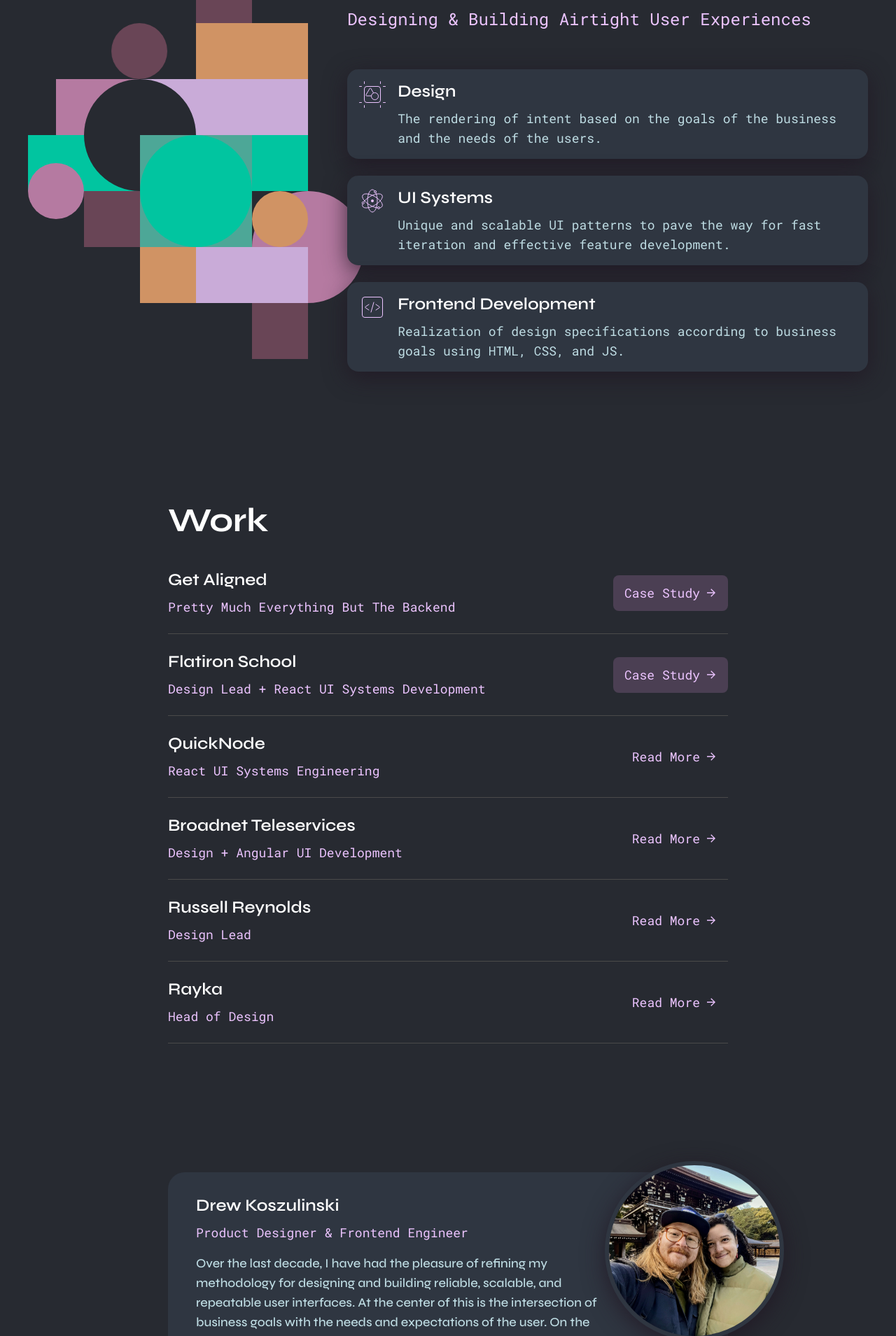
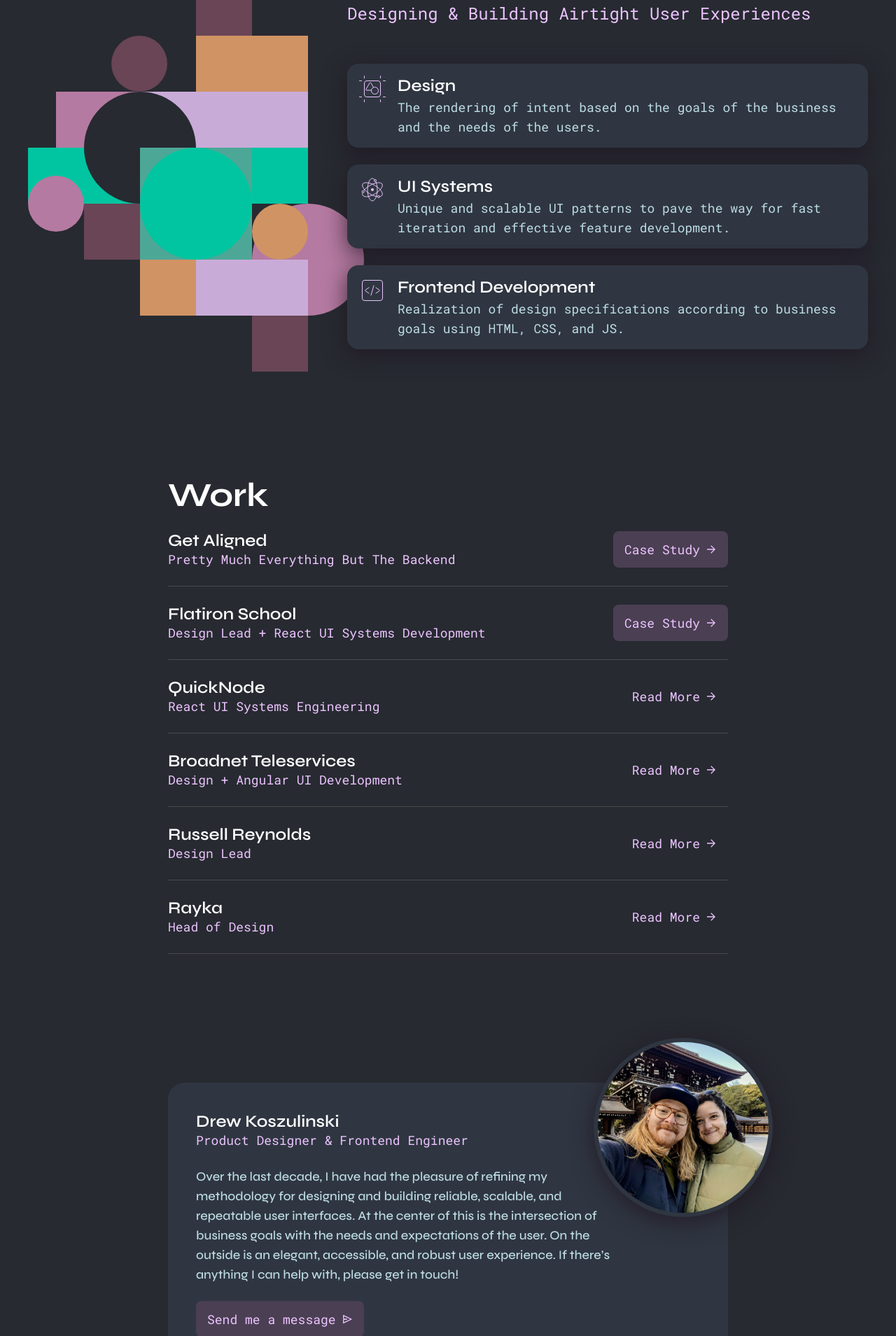
Before and after one commit to drewkoszulinski/dkosco-2024, a Next.js app: page / in a window 1280 px wide. Shown: the part 151-2060 px from the top of the page at 70% size. Built offline with nearby package versions, Linux system fonts and the light colour scheme.

Commit message:
finished first mobile responsive pass

```diff
--- a/src/app/components/BioSection/BioSection.tsx
+++ b/src/app/components/BioSection/BioSection.tsx
@@ -7,38 +7,39 @@
   return (
     <div
       className={classNames(
-        "flex flex-col w-full max-w-[50rem] py-8 pl-10 pr-36 bg-[var(--color-bg-secondary)] mx-auto rounded-xxl relative"
+        "flex flex-col gap-y-6 w-full max-w-[50rem] py-6 lg:py-10 pl-6 lg:pl-10 pr-6 lg:pr-36 bg-[var(--color-bg-secondary)] mx-auto rounded-xxl relative"
       )}
     >
-      <div className={classNames("mb-8")}>
-        <div className={classNames("mb-4")}>
-          <Text size="lg" as="h3">
-            Drew Koszulinski
-          </Text>
-          <Text color="highlight" as="h4" isMono>
-            Product Designer & Frontend Engineer
-          </Text>
-        </div>
-        <Text color="secondary">
-          Over the last decade, I have had the pleasure of refining my
-          methodology for designing and building reliable, scalable, and
-          repeatable user interfaces. At the center of this is the intersection
-          of business goals with the needs and expectations of the user. On the
-          outside is an elegant, accessible, and robust user experience. If
-          there’s anything I can help with, please get in touch!
-        </Text>
-      </div>
       <div
         className={classNames(
-          "absolute -top-4 -right-20 w-64 h-64 shadow-lg rounded-full bg-[var(--color-bg-secondary)] overflow-hidden border-[6px] border-[var(--color-bg-secondary)]"
+          "relative lg:absolute mx-auto -mt-28 lg:mt-0 lg:-top-16 lg:-right-16 mb-4 w-64 h-64 max-w-full shadow-lg rounded-full bg-[var(--color-bg-secondary)] overflow-hidden border-[6px] border-[var(--color-bg-secondary)]"
         )}
       >
         <Image
           src="/bio-image.png"
-          fill
+          width={256}
+          height={256}
           alt="A photo of Drew Koszulinski and his wife, product designer Zoë Knight"
         />
       </div>
+      <div className={classNames("w-full")}>
+        <div className={classNames("-mb-3")}>
+          <Text size="lg" as="h3">
+            Drew Koszulinski
+          </Text>
+        </div>
+        <Text color="highlight" as="h4" isMono>
+          Product Designer & Frontend Engineer
+        </Text>
+      </div>
+      <Text color="secondary">
+        Over the last decade, I have had the pleasure of refining my methodology
+        for designing and building reliable, scalable, and repeatable user
+        interfaces. At the center of this is the intersection of business goals
+        with the needs and expectations of the user. On the outside is an
+        elegant, accessible, and robust user experience. If there’s anything I
+        can help with, please get in touch!
+      </Text>
       <Button
         href="https://drew61.typeform.com/to/dysVVM?typeform-source=dkos.co"
         label="Send me a message"
--- a/src/app/components/Button/Button.tsx
+++ b/src/app/components/Button/Button.tsx
@@ -34,7 +34,7 @@
     <>
       <div
         className={classNames(
-          "inline-flex gap-2 justify-center text-center items-center"
+          "inline-flex gap-2 justify-center text-center items-center text-[1rem] leading-[1.5rem] md:text-md"
         )}
       >
         {props.leftAccessory ? (
--- a/src/app/components/HeroAnimation/HeroAnimation.module.css
+++ b/src/app/components/HeroAnimation/HeroAnimation.module.css
@@ -1,12 +1,10 @@
 .animation-wrapper {
-  width: 46rem;
+  width: 30rem;
   height: 35rem;
-  /* opacity: 0.8; */
-  z-index: -10;
-  /* margin-right: 4rem; */
-  /* margin-left: 2rem; */
-  margin-top: 4rem;
-  position: relative;
+  z-index: 0;
+  position: absolute;
+  bottom: -2rem;
+  left: 0;
 
   .shape {
     position: absolute;
@@ -146,7 +144,7 @@
     left: var(--dimension-4);
     border-radius: var(--radius-full);
     animation-name: shape-13;
-    z-index: -10;
+    /* z-index: -10; */
     transform-origin: top left;
   }
 
@@ -181,7 +179,6 @@
     top: var(--dimension-4);
     left: var(--dimension-4);
     border-radius: var(--radius-full);
-    z-index: -20;
     animation-name: shape-17;
   }
 }
@@ -312,3 +309,13 @@
     transform: scale(0.5,0.5);
   }
 }
+
+@media (max-width: 1024px) {
+  .animation-wrapper {
+    opacity: 0.6;
+    bottom: -20rem;
+    right: -8rem;
+    left: auto;
+    transform: rotateY(180deg);
+  }
+}
--- a/src/app/components/HeroAnimation/HeroAnimation.tsx
+++ b/src/app/components/HeroAnimation/HeroAnimation.tsx
@@ -1,5 +1,6 @@
 import classNames from "classnames";
 import styles from "./HeroAnimation.module.css";
+import { Text } from "../Text";
 
 export const HeroAnimation = () => {
   return (
@@ -11,17 +12,17 @@
       <div className={classNames(styles["shape"], styles["shape-5a"])}></div>
       <div className={classNames(styles["shape"], styles["shape-5b"])}></div>
       <div className={classNames(styles["shape"], styles["shape-6"])}></div>
+      <div className={classNames(styles["shape"], styles["shape-17"])}></div>
+      <div className={classNames(styles["shape"], styles["shape-13"])}></div>
       <div className={classNames(styles["shape"], styles["shape-7"])}></div>
       <div className={classNames(styles["shape"], styles["shape-8"])}></div>
       <div className={classNames(styles["shape"], styles["shape-9"])}></div>
       <div className={classNames(styles["shape"], styles["shape-10"])}></div>
       <div className={classNames(styles["shape"], styles["shape-11"])}></div>
       <div className={classNames(styles["shape"], styles["shape-12"])}></div>
-      <div className={classNames(styles["shape"], styles["shape-13"])}></div>
       <div className={classNames(styles["shape"], styles["shape-14"])}></div>
       <div className={classNames(styles["shape"], styles["shape-15"])}></div>
       <div className={classNames(styles["shape"], styles["shape-16"])}></div>
-      <div className={classNames(styles["shape"], styles["shape-17"])}></div>
     </div>
   );
 };
--- a/src/app/components/HomepageCard/HomepageCard.tsx
+++ b/src/app/components/HomepageCard/HomepageCard.tsx
@@ -12,14 +12,14 @@
   return (
     <div
       className={classNames(
-        "flex gap-x-4 bg-[var(--color-bg-secondary)] rounded-xl p-4 shadow-lg"
+        "flex gap-x-4 bg-[var(--color-bg-secondary)] rounded-xl p-4 shadow-lg z-40"
       )}
     >
       <Icon name={props.iconName} color="highlight" size={40} />
       <div className={classNames("flex flex-col w-full")}>
-        <Text size="lg" useBottomMargin={false}>
-          {props.cardTitle}
-        </Text>
+        <div className="-mb-2">
+          <Text size="lg">{props.cardTitle}</Text>
+        </div>
         <Text color="secondary" isMono>
           {props.cardBody}
         </Text>
--- a/src/app/components/Text/Text.tsx
+++ b/src/app/components/Text/Text.tsx
@@ -19,9 +19,9 @@
   return (
     <Tag
       className={classNames("max-w-full", {
-        "text-xl": size === "xl",
-        "text-lg mb-2": size === "lg",
-        "text-md font-medium": size === "md",
+        "text-[2.5rem] leading-[2.625rem] md:text-xl": size === "xl",
+        "text-[1.5rem] leading-[2rem] md:text-lg mb-2": size === "lg",
+        "text-[1rem] leading-[1.5rem] md:text-md font-medium": size === "md",
         "text-sm font-medium": size === "sm",
         "font-bold": size === "xl" && !props.isMono,
         "font-semibold": size === "lg" && !props.isMono,
--- a/src/app/components/WorkListItem/WorkListItem.tsx
+++ b/src/app/components/WorkListItem/WorkListItem.tsx
@@ -17,9 +17,11 @@
       )}
     >
       <div className={classNames("flex flex-col w-full")}>
-        <Text size="lg" as="h4">
-          {props.title}
-        </Text>
+        <div className={classNames("-mb-3")}>
+          <Text size="lg" as="h4">
+            {props.title}
+          </Text>
+        </div>
         <Text as="h5" color="highlight" isMono>
           {props.subtitle}
         </Text>
--- a/src/app/layout.tsx
+++ b/src/app/layout.tsx
@@ -15,7 +15,7 @@
   children: React.ReactNode;
 }>) {
   return (
-    <html lang="en">
+    <html lang="en" className="w-full h-screen bg-[var(--color-bg-primary)]">
       <body
         className={classNames(
           syne.className,
--- a/src/app/page.tsx
+++ b/src/app/page.tsx
@@ -8,10 +8,14 @@
 
 export default function Home() {
   return (
-    <main className="flex flex-col gap-y-[11.5rem] min-h-screen px-10 pt-10 pb-40">
-      <div className={classNames("w-full max-w-[75rem] mx-auto flex")}>
-        <HeroAnimation />
-        <div className={classNames("flex flex-col gap-y-12 w-full pt-16")}>
+    <main className="flex flex-col gap-y-[11.5rem] min-h-screen px-4 md:px-10 pt-4 md:pt-10 pb-40">
+      <div
+        className={classNames(
+          "w-full max-w-[75rem] mx-auto relative mb-32 md:mb-0"
+        )}
+      >
+        <div className={classNames("pt-12 md:pt-16 lg:ml-[28.5rem] !z-40")}>
+          <HeroAnimation />
           <div className={classNames("flex flex-col w-full")}>
             <Text size="xl" as="h1">
               Drew Koszulinski
@@ -20,7 +24,7 @@
               Designing & Building Airtight User Experiences
             </Text>
           </div>
-          <div className={classNames("flex flex-col gap-y-6")}>
+          <div className={classNames("flex flex-col gap-y-6 mt-12")}>
             <HomepageCard
               iconName="design"
               cardTitle="Design"
@@ -40,11 +44,7 @@
         </div>
       </div>
 
-      <div
-        className={classNames(
-          "flex flex-col gap-y-4 w-full max-w-[50rem] mx-auto"
-        )}
-      >
+      <div className={classNames("w-full max-w-[50rem] mx-auto z-20")}>
         <Text size="xl" as="h3">
           Work
         </Text>
--- a/tailwind.config.ts
+++ b/tailwind.config.ts
@@ -8,7 +8,7 @@
   ],
   theme: {
     fontSize: {
-      xl: ['3rem', '3.625rem'],
+      xl: ['3rem', '3.125rem'],
       lg: ['1.5rem', '2rem'],
       md: ['1.125rem', '1.75rem'],
       sm: ['0.875rem', '1.125rem'],
```
